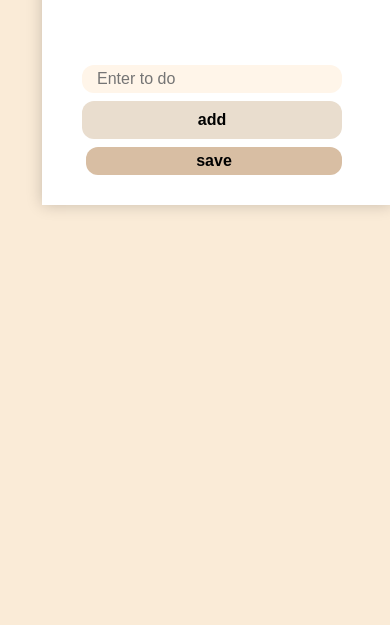
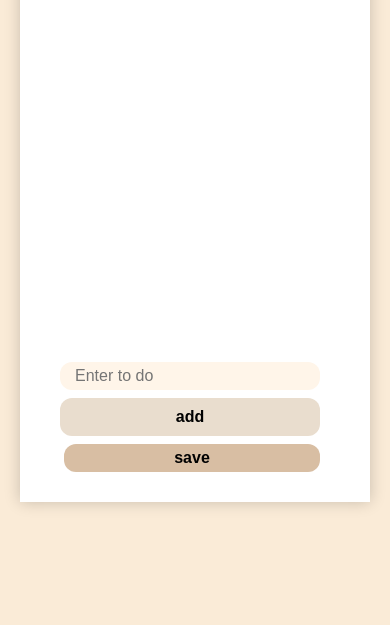
Before and after one commit to gyu-min-lee/To_do_list, a plain HTML site: page index.html in a window 390 px wide. Shown: the part 219-844 px from the top of the page. Drawn offline with Linux system fonts and the light colour scheme.

Commit message:
final commit

```diff
--- a/style.css
+++ b/style.css
@@ -210,13 +210,11 @@ body {
 
 
 
-@media (max-width: 480px) {
+@media (max-width: 600px) {
     .todo_wrapper {
         width: 90%;
         max-width: 320px;
-        margin-left: 34px;
-        margin-right: 34px;
-        height: auto;
+        height: 70vh;
         padding: 15px;
     }
 
```
